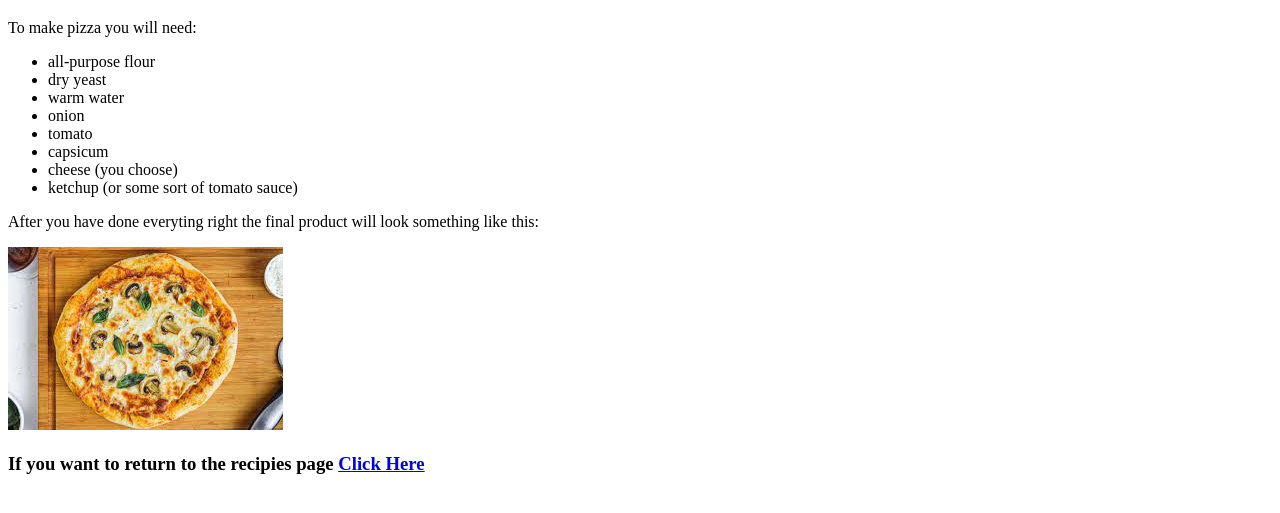
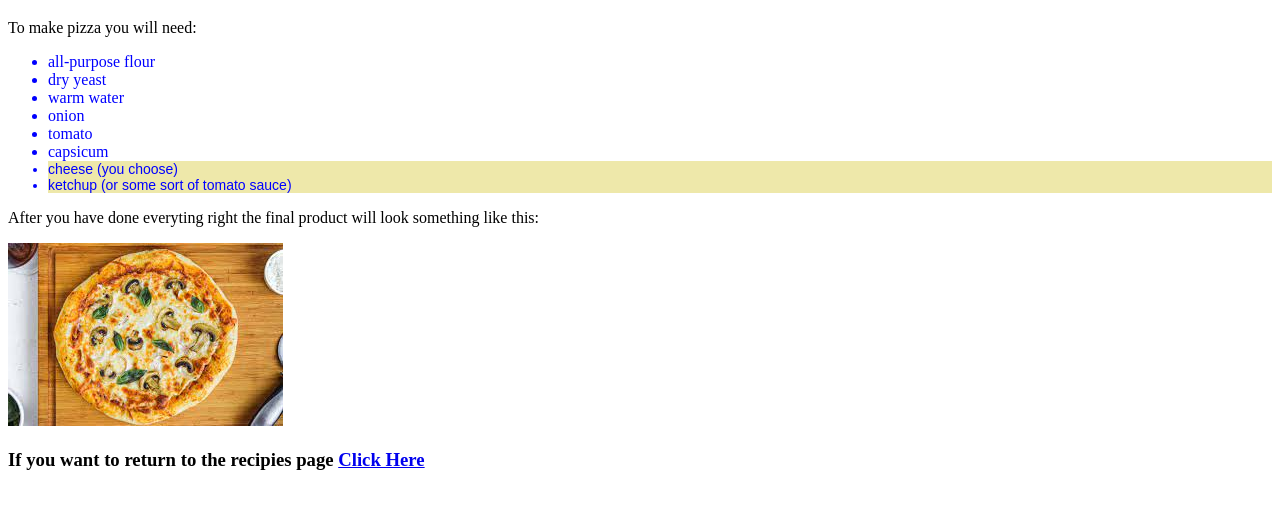
Before and after one commit to Sava2901/odin-recipes, a plain HTML site: page recipes/pizza.html in a window 1280 px wide. Shown: the part 61-574 px from the top of the page. Drawn offline with Linux system fonts and the light colour scheme.

Commit message:
added css

```diff
--- a/recipes/pizza.html
+++ b/recipes/pizza.html
@@ -1,12 +1,17 @@
 <!DOCTYPE html>
 <html lang="en">
+
+    <head>
+        <meta charset="utf-8">
+        <link rel="stylesheet" href="../styles.css"/>
+    </head>
 
     <body>
         <h1>
             Pizza
         </h1>
 
-        <div>
+        <div class="special">
             To make pizza you will need:
         </div>
 
@@ -17,8 +22,8 @@
             <li>onion</li>
             <li>tomato</li>
             <li>capsicum</li>
-            <li>cheese (you choose)</li>
-            <li>ketchup (or some sort of tomato sauce)</li>
+            <li class="optional">cheese (you choose)</li>
+            <li class="optional">ketchup (or some sort of tomato sauce)</li>
         </ul>
 
         <p>
--- /dev/null
+++ b/styles.css
@@ -0,0 +1,13 @@
+li{
+    color: blue;
+}
+
+.optional{
+    background-color: palegoldenrod;
+    font-family: 'arial';
+    font-size: 14px;
+}
+
+img{
+    align-self: center;
+}
```
Also changed, not shown: index.html (+1 -0 lines).
